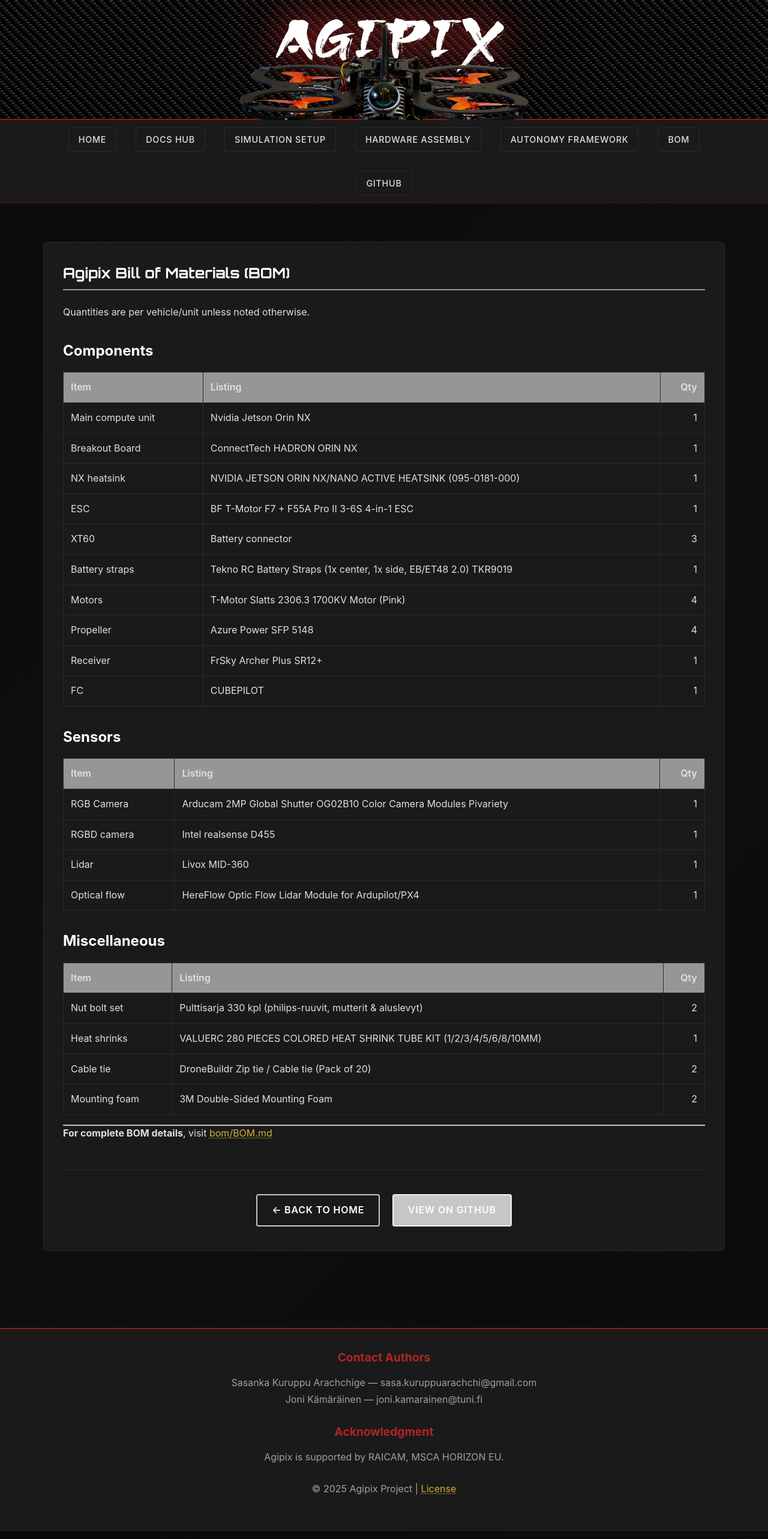
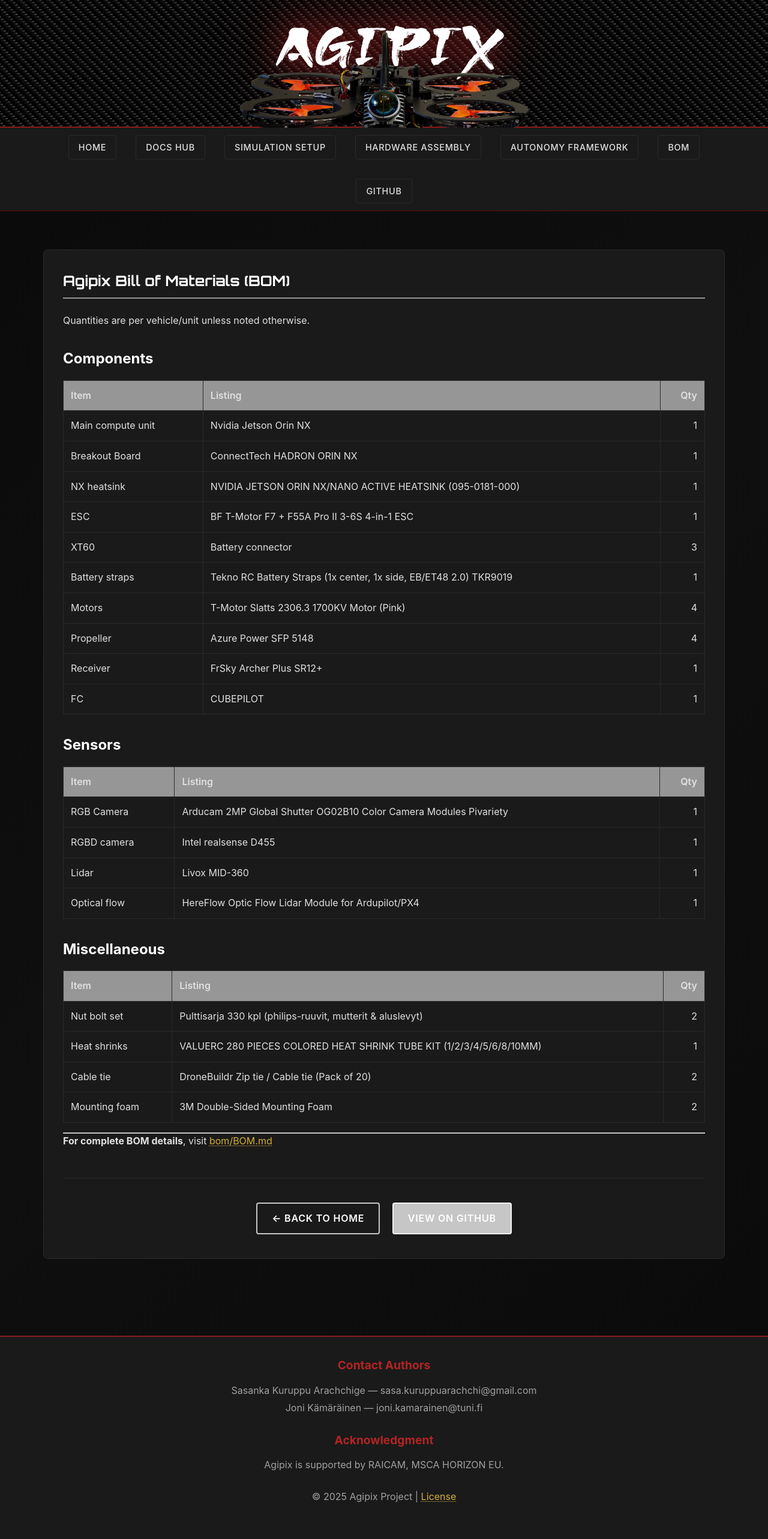
Before and after one commit to SasaKuruppuarachchi/agipix, a Jekyll site: the page built from bom.md, in a window 1280 px wide. Shown: the whole page at 60% size. Built offline with Jekyll 4.4.1, drawn with Linux system fonts in a browser that asks for light colours.

Commit message:
Add banner max-width variable and adjust header min-height for improved responsiveness

```diff
--- a/assets/css/style.scss
+++ b/assets/css/style.scss
@@ -26,6 +26,8 @@
   --header-font: 'Osake', sans-serif;
   --heading-font: 'Orbitron', sans-serif;
   --body-font: 'Space Mono', monospace;
+  --banner-max-width: 2000px;
+
 }
 
 /* Global Styles */
@@ -59,7 +61,7 @@
   padding-bottom: calc(1rem + var(--title-bottom-gap));
 
   /* Ensure header is at least as tall as the banner would render */
-  min-height: calc(min(100vw, 1200px) / var(--banner-aspect));
+  min-height: calc(min(100vw, var(--banner-max-width)) / var(--banner-aspect));
 
   /* Use the uploaded carbon image as the header background */
   background-image: url('../images/carbon.jpg');
@@ -86,7 +88,7 @@
   bottom: 0;
   transform: translateX(-50%);
   width: 100%;
-  max-width: 2000px; /* keep within container-ish width */
+  max-width: var(--banner-max-width); /* keep within container-ish width */
   height: auto;
   aspect-ratio: 6 / 1; /* approximate banner ratio; adjust if needed */
   background-repeat: no-repeat;
```
